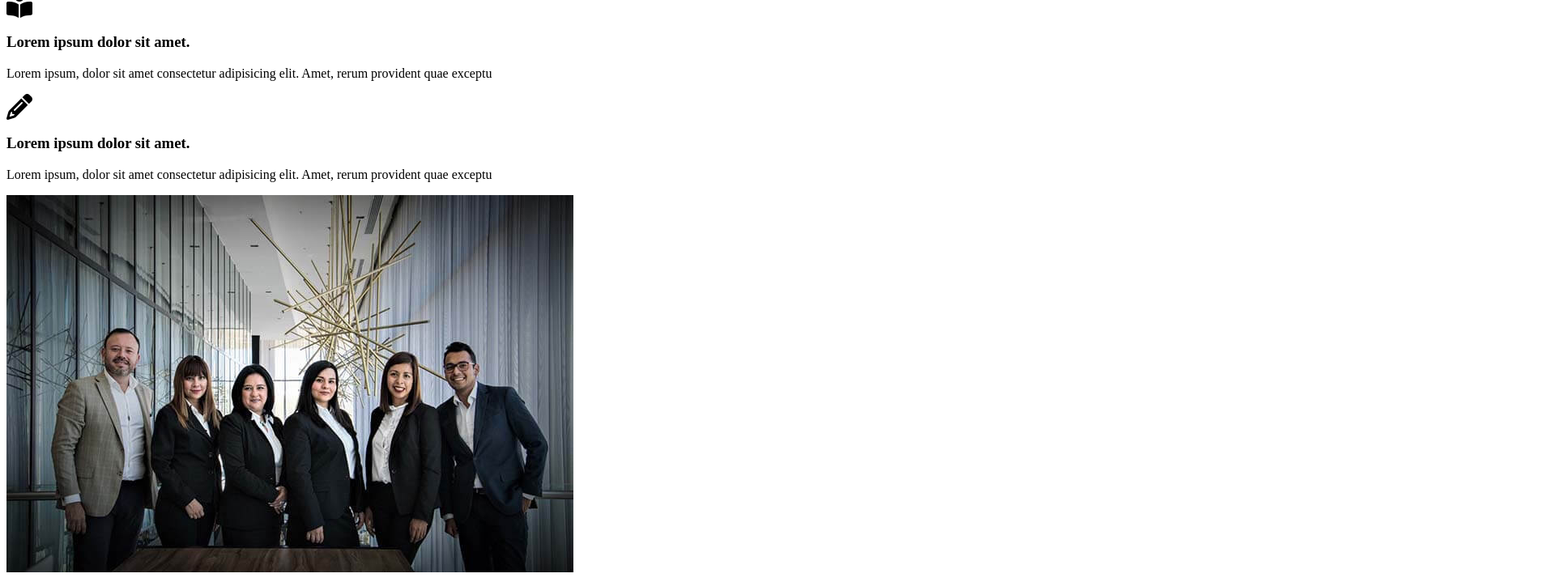
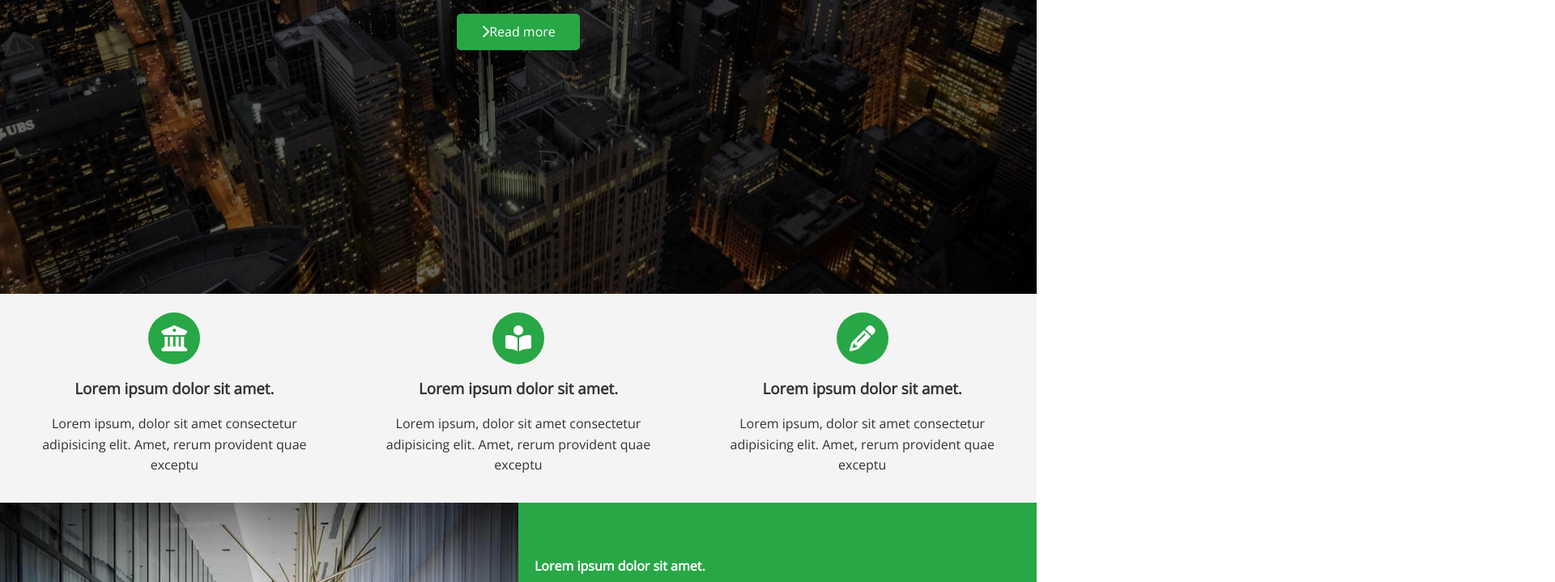
Before and after one commit to alenskupnjak/HtmlSkyOne, a plain HTML site: page index.html in a window 1280 px wide. Shown: the part 437-1156 px from the top of the page at 81% size, 1920 px wide, since content can reach past the window. Drawn offline with nearby package versions, Linux system fonts and the light colour scheme; the site is published under a folder, as on GitHub Pages, so addresses that start at the root find nothing.

Commit message:
006 logo

```diff
--- a/blog.html
+++ b/blog.html
@@ -4,8 +4,8 @@
   <meta charset="UTF-8">
   <meta name="viewport" content="width=device-width, initial-scale=1.0">
   <script src="https://kit.fontawesome.com/165d179615.js" crossorigin="anonymous"></script>
-  <link rel="stylesheet" href="/css/utility.css">
-  <link rel="stylesheet" href="/css/style.css">
+  <link rel="stylesheet" href="css/utility.css">
+  <link rel="stylesheet" href="css/style.css">
   <title>Read our blog</title>
 </head>
 <body id="home">
@@ -137,6 +137,5 @@
       });
     </script>
 
-
 </body>
 </html>
--- a/index.html
+++ b/index.html
@@ -4,8 +4,9 @@
   <meta charset="UTF-8">
   <meta name="viewport" content="width=device-width, initial-scale=1.0">
   <script src="https://kit.fontawesome.com/165d179615.js" crossorigin="anonymous"></script>
-  <link rel="stylesheet" href="/css/utility.css">
-  <link rel="stylesheet" href="/css/style.css">
+  <link rel="shortcut icon" type="image/icon" href="img/favicon.ico">
+  <link rel="stylesheet" href="css/utility.css">
+  <link rel="stylesheet" href="css/style.css">
   <title>Sky One</title>
 </head>
 <body id="home">
```
Also changed, not shown: post.html (+2 -2 lines), img/favicon.ico (added), img/favicon.png (deleted).
